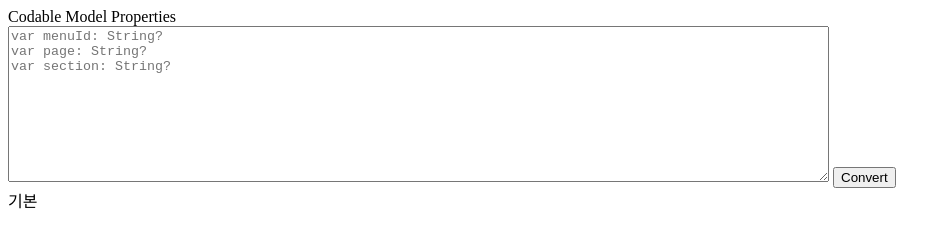
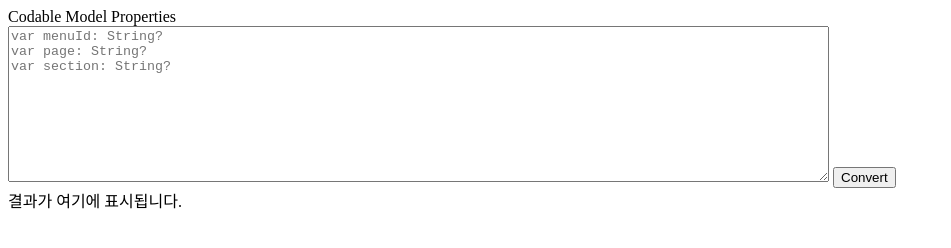
Before and after one commit to terry-yes/codablePropertiesConverter, a plain HTML site: page index.html in a window 1280 px wide. Shown: the whole page, without its empty margins (0-951 px from the left). Drawn offline with Linux system fonts and the light colour scheme.

Commit message:
결과 div 문구 변경

```diff
--- a/myscript.js
+++ b/myscript.js
@@ -4,7 +4,7 @@ const textField = document.getElementById('textField')
 const output = document.getElementById('output')
 const textArea = document.getElementById("textArea")
 
-output.textContent = "기본"
+output.textContent = "결과가 여기에 표시됩니다."
 
 myForm.addEventListener('submit', function 콜백함수(e) {
     e.preventDefault();
```
Also changed, not shown: index.html (+0 -3 lines).
